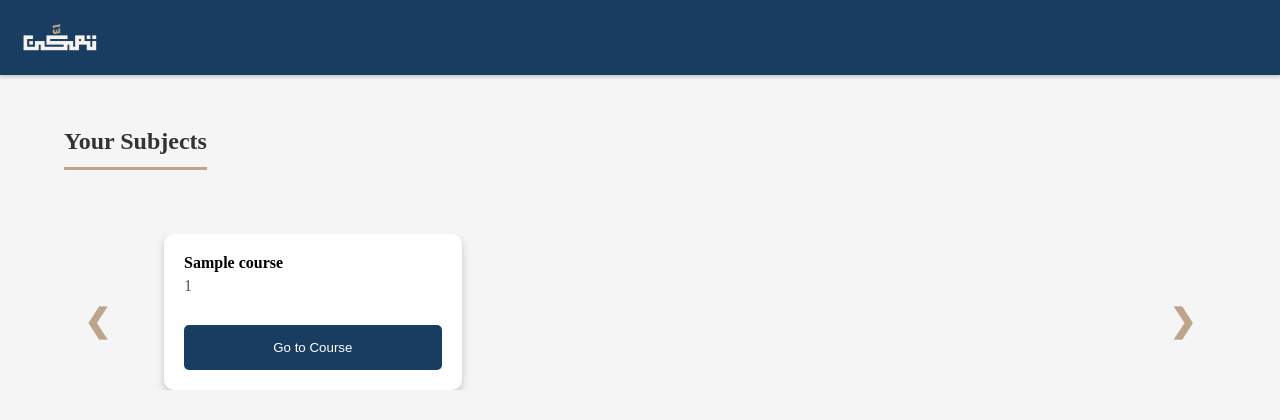
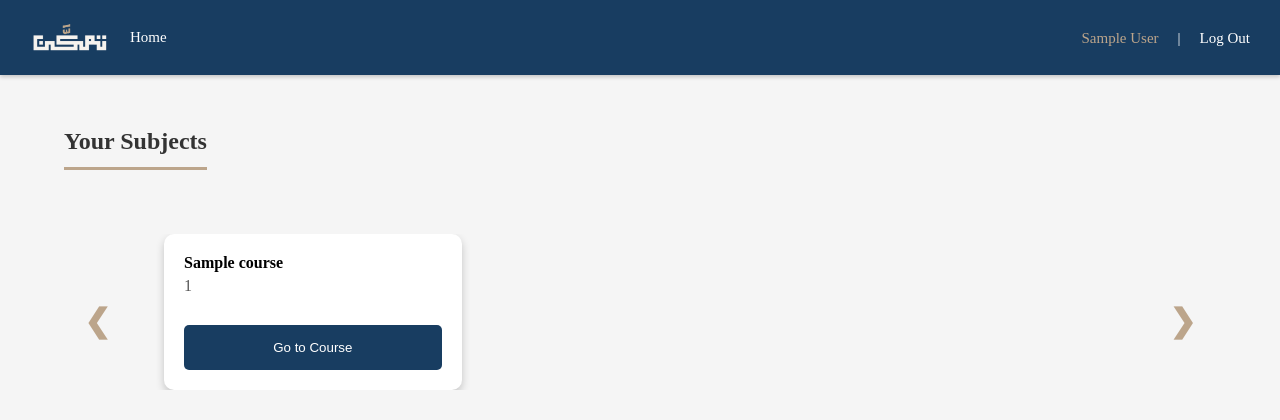
Before and after one commit to SabahBaothman/Tamakan, a PHP site: page /courses.php in a window 1280 px wide. Shown: the top 420 px of the page. Run offline with PHP 8.4, Linux system fonts and the light colour scheme; the visitor is signed in with stand-in values (Sample User, id 1); tables that the repository leaves empty or names only in its code hold one stand-in row (values such as "Sample post").

Commit message:
Add links to the navbar

```diff
--- /dev/null
+++ b/backend/logout.php
@@ -0,0 +1,6 @@
+<?php
+session_start();
+session_destroy();
+header("Location: ../pages/login.php");
+exit();
+?>
--- a/pages/nav.php
+++ b/pages/nav.php
@@ -1,4 +1,19 @@
-<?php session_start(); ?>
+<?php
+session_start();
+include('../db/db_conn.php');
+
+// Fetch the user's name from the database
+$user_id = $_SESSION['id'];
+$user_type = $_SESSION['user_type'];
+$sql_user = "SELECT name FROM users WHERE id = ?";
+$stmt_user = $conn->prepare($sql_user);
+$stmt_user->bind_param("i", $user_id);
+$stmt_user->execute();
+$result_user = $stmt_user->get_result();
+$user = $result_user->fetch_assoc();
+$stmt_user->close();
+$conn->close();
+?>
 <!DOCTYPE html>
 <html lang="en">
 <head>
@@ -14,6 +29,16 @@
             <a href="/index.php" id="nav-logo-holder">
                 <img id="logo" src="../images/logo.png" alt="Logo" width="80">
             </a>
+            <a href="/index.php" id="nav-home-link">Home</a>
+            <?php if ($user_type == 's'): ?>
+                <span class="vertical-bar">|</span>
+                <a href="scores.php" id="nav-scores-link">Scores</a>
+            <?php endif; ?>
+        </div>
+        <div class="nav-right">
+            <span><?php echo htmlspecialchars($user['name']); ?></span>
+            <span class="vertical-bar">|</span>
+            <a href="../backend/logout.php" id="nav-logout-link">Log Out</a>
         </div>
     </nav>
 </body>
--- a/style.css
+++ b/style.css
@@ -86,6 +86,29 @@ nav {
         width: 50px; /* Adjust logo size for the smallest screens */
     }
 }
+
+nav a {
+    color: white;
+    text-decoration: none;
+    font-size: 15px;
+    padding: 10px;
+}
+
+nav span{
+    color: var(--secondary);
+    text-decoration: none;
+    font-size: 15px;
+    padding: 10px;
+}
+
+.vertical-bar{
+    color: white;
+    font-size: 15px;
+    margin: 0px -5px;
+    /* padding: 10px; */
+}
+/* -----------------------------
+
 
 /* ------------ EXPLIN PAGE ------------ */
 /* Menu styling */
```
